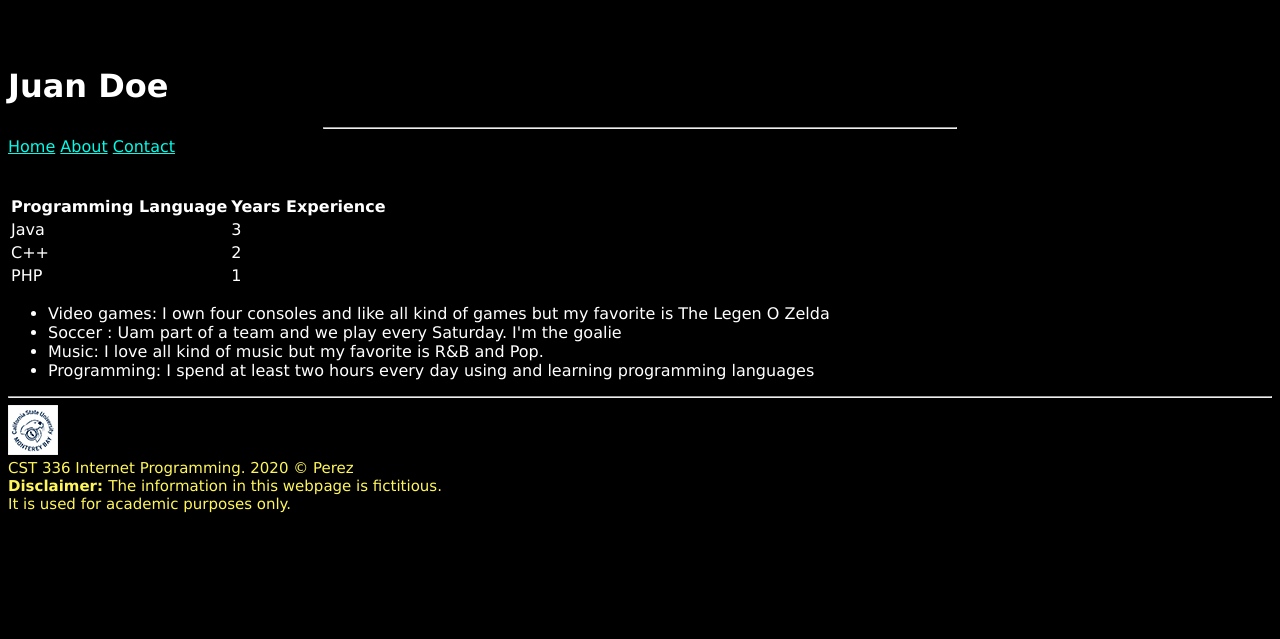
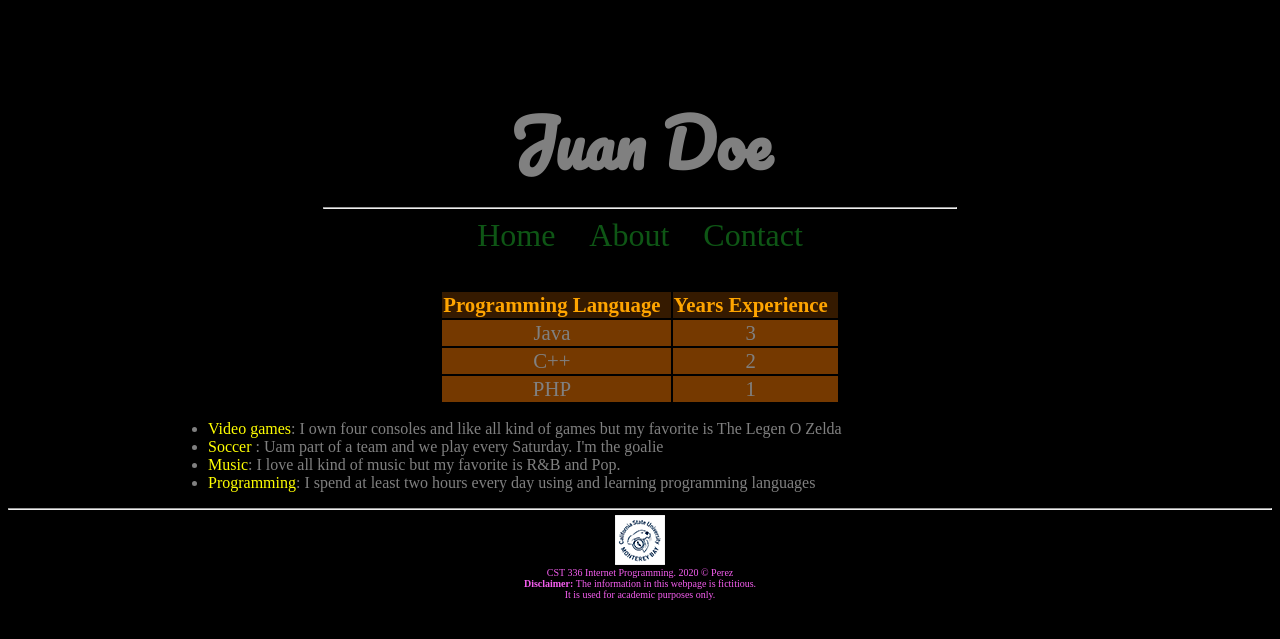
Before and after one commit to josep408/lab-numero-uno, a PHP site: page /about.html in a window 1280 px wide. Shown: the top 639 px of the page. Run offline with PHP 8.4, Linux system fonts and the light colour scheme.

Commit message:
updated styles

```diff
--- a/css/styles.css
+++ b/css/styles.css
@@ -1,28 +1,95 @@
 body {
-  background: #000;
-  font-family: Verdana, Tahoma, sans serif;
-  font-size: 100%;
-  color: #fff;
-}
-a:link {
-  color: #03fce8;
-}
-a: visited {
- ;/ color: #fc03f4;
-}
- a: focus {
-  text-decoration: Underline;
-  background-color: #000;
+	background-color: black;
+	color: gray;
+
 }
 
-a: hover {
-	text-decoration: dashed-line;
-	background-color: #bfff00;
+header, main, nav, footer{
+	text-align: center;
 }
-footer {
-	background: #000;
-	font-size: 15px;
-	color: #fef65b;
-	resize: 30%;
-	im
+
+nav a {
+	padding: 15px;
+	padding-bottom: 4px;
+	font-size: 1.8em;
+	text-decoration: none;
+	color: white;
 }
+nav a:hover{
+	border-bottom: 2px;
+	font-size: 2em;
+	transition: .9s;
+}
+nav a:active{
+	background-color:pink;
+	color:pink;
+	border-bottom: 2px;
+	font-size: 2em;
+	transition: .9s;
+}
+
+nav a:link{
+	color:#0e5615; /*darkgreen*/
+	border-bottom: 2px;
+	font-size: 2em;
+	transition: .9s;
+}
+nav a:visited{
+	background-color: pink;
+	border-bottom: 2px;
+	font-size: 2em;
+	transition: .9s;
+}
+#me, #welcometext{
+	float: left;
+	text-align: left;
+
+}
+
+
+footer{
+	clear: left;
+	color: #f65ef0;
+	font-size: 10px;
+}
+
+table {
+margin: 0px auto;
+
+}
+td {
+	padding-right: 10px;
+	font-size: 1.3em;
+}
+
+td strong{
+	color: orange;
+}
+
+#table-header{
+	background-color: #351a00;
+
+}
+
+.table-row{
+	background-color: #753900;
+}
+
+ul{
+	text-align: left;
+	padding-left: 200px;
+}
+
+.hobby{
+	color: yellow;
+}
+
+h1{
+	font-family: 'Pacifico', cursive;
+	font-size: 4em;
+	margin-bottom: 0px;
+}
+
+#logo{
+	float: center;
+}
```
